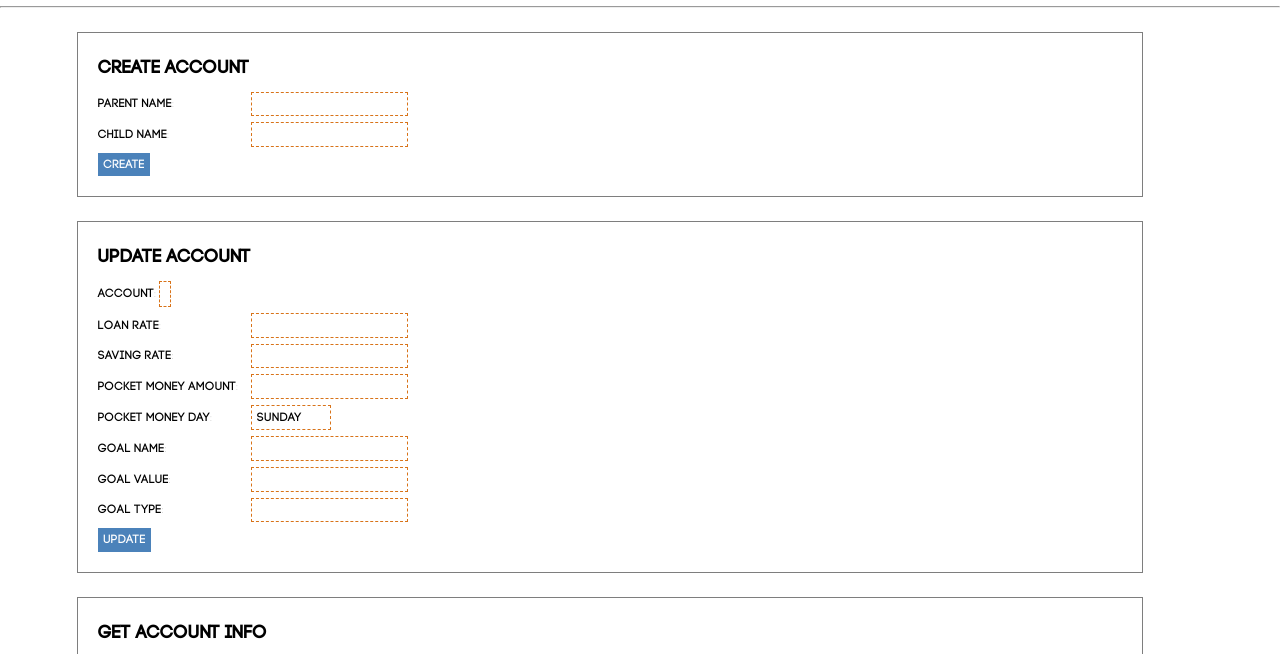
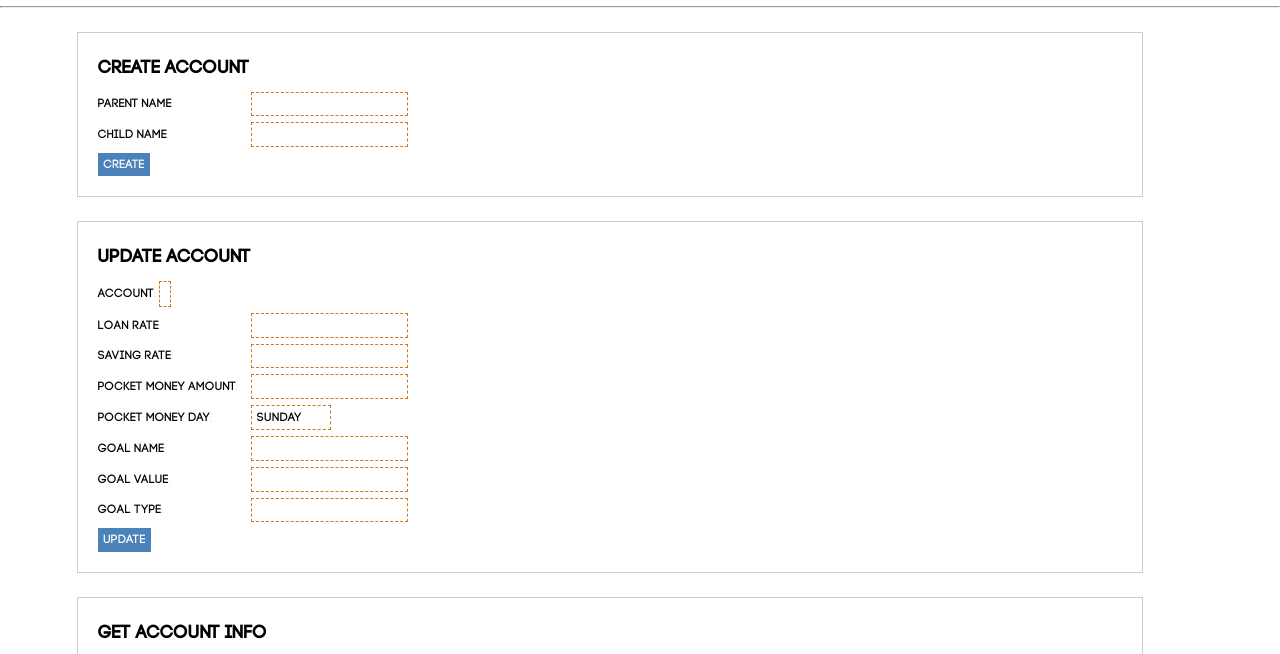
Before and after one commit to richardgsands/acc-api, a website: page static/blank.html in a window 1280 px wide. Shown: the part 120-774 px from the top of the page. Drawn offline with nearby package versions, Linux system fonts and the light colour scheme; no server answers.

Commit message:
Going grey

```diff
--- a/static/css/blank.css
+++ b/static/css/blank.css
@@ -123,7 +123,7 @@
     .module {
         padding: 10px 20px 20px 20px;
         background:#FFFFFF;
-        border:1px solid #7e7e7e;
+        border:1px solid #ccc;
         width:80%;
         position:relative;
         left:50%;
```
